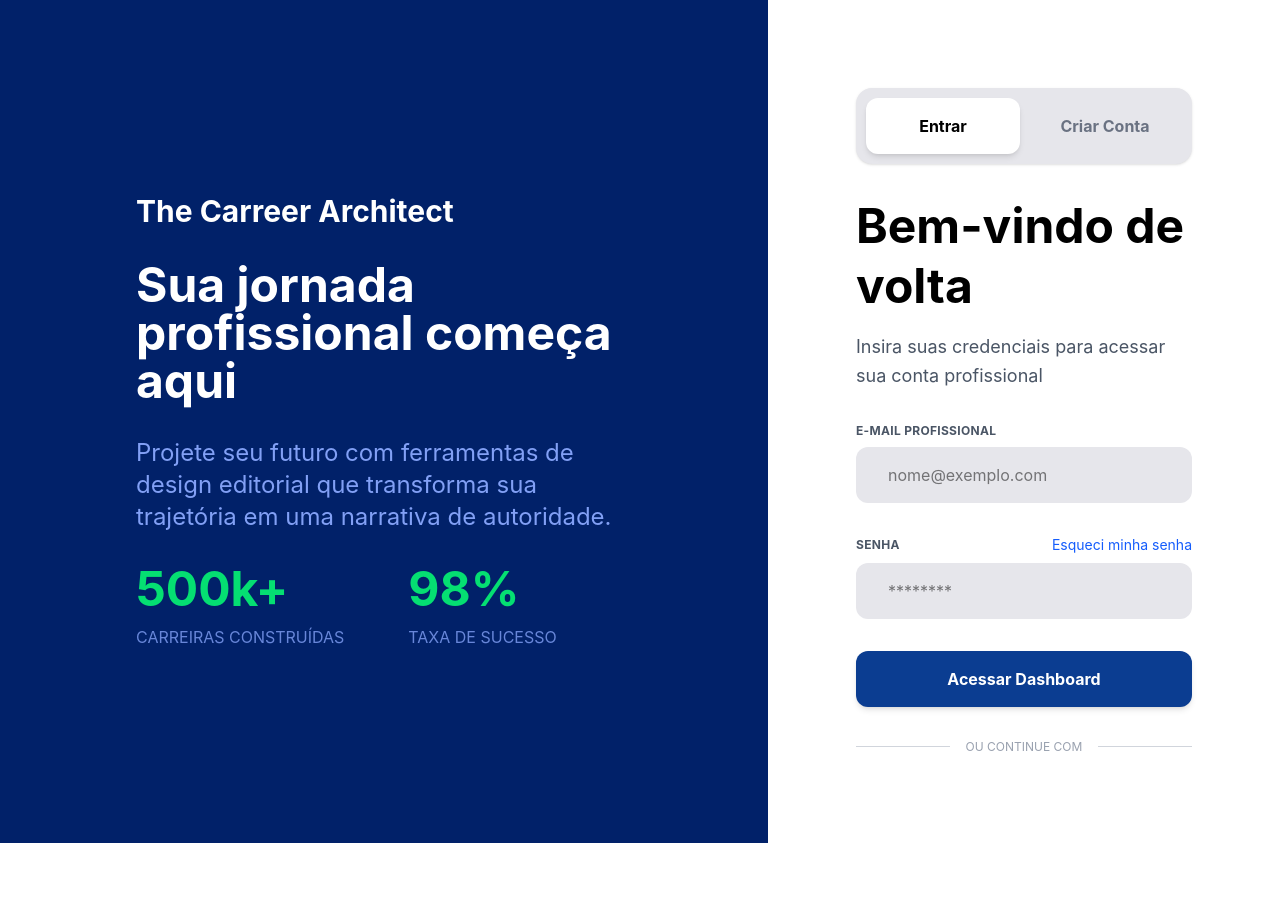
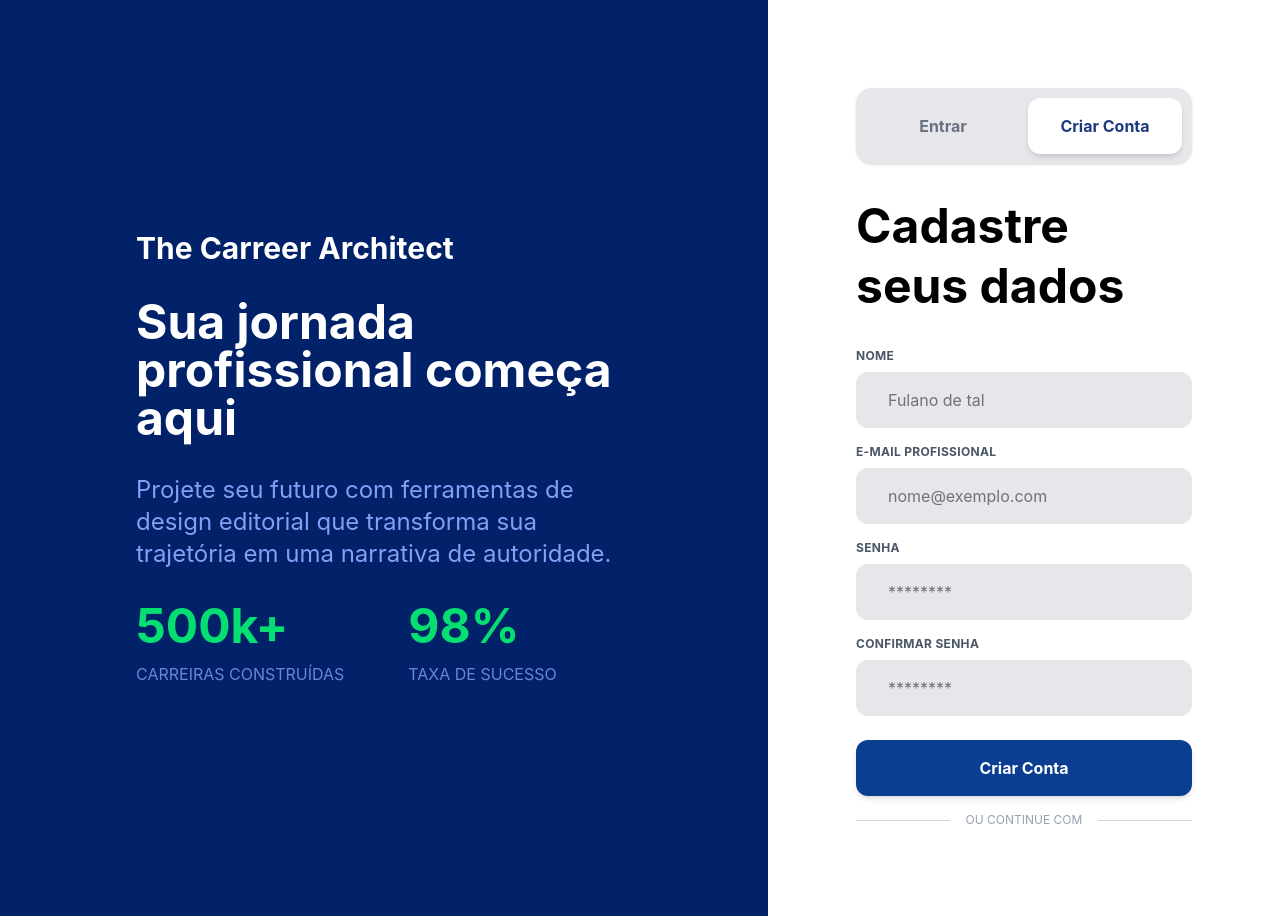
Before and after one commit to CiscoFrann/gerador-curriculo, a React (Vite) app: page / in a window 1280 px wide. Both pictures are taken after a click on the button "Criar Conta". Before the commit the page ends 843 px from the top, so only its background shows below. Built offline with nearby package versions, Linux system fonts and the light colour scheme.

Commit message:
feat: add regiser component

```diff
--- /dev/null
+++ b/src/components/LoginForm/inedx.tsx
@@ -0,0 +1,44 @@
+function LoginForm() {
+  return (
+    <form className="flex flex-col gap-4">
+      <div className="flex flex-col gap-2">
+        <label className="text-xs font-bold tracking-wide text-gray-600">
+          E-MAIL PROFISSIONAL
+        </label>
+        <input
+          type="e-mail"
+          placeholder="nome@exemplo.com"
+          className="bg-[#E6E6EB] w-full px-4 py-4 rounded-xl pl-8 outline-none"
+        />
+      </div>
+
+      <div className="flex flex-col gap-2">
+        <div className="flex justify-between items-center">
+          <label className="text-xs font-bold tracking-wide text-gray-600">
+            SENHA
+          </label>
+          <span className="text-blue-600 text-sm cursor-pointer hover:underline">
+            Esqueci minha senha
+          </span>
+        </div>
+        <input
+          type="password"
+          placeholder="********"
+          className="bg-[#E6E6EB] w-full px-4 py-4 rounded-xl pl-8 outline-none"
+        />
+      </div>
+
+      <button className="bg-[#0B3D91] text-white w-full mt-2 p-4 cursor-pointer font-bold pl-4 rounded-xl shadow-md hover:scale-[1.02] transition-all duration-200">
+        Acessar Dashboard
+      </button>
+
+      <div className="flex items-center gap-4 text-gray-400 text-xs">
+        <div className="flex-1 h-px bg-gray-300"></div>
+        OU CONTINUE COM
+        <div className="flex-1 h-px bg-gray-300"></div>
+      </div>
+    </form>
+  );
+}
+
+export default LoginForm;
--- /dev/null
+++ b/src/components/RegisterForm/index.tsx
@@ -0,0 +1,65 @@
+function RegisterForm() {
+  return (
+    <form className="flex flex-col gap-4">
+      <div className="flex flex-col gap-2">
+        <label className="text-xs font-bold tracking-wide text-gray-600">
+          NOME
+        </label>
+        <input
+          type="name"
+          placeholder="Fulano de tal"
+          className="bg-[#E6E6EB] w-full px-4 py-4 rounded-xl pl-8 outline-none"
+        />
+      </div>
+
+      <div className="flex flex-col gap-2">
+        <label className="text-xs font-bold tracking-wide text-gray-600">
+          E-MAIL PROFISSIONAL
+        </label>
+        <input
+          type="e-mail"
+          placeholder="nome@exemplo.com"
+          className="bg-[#E6E6EB] w-full px-4 py-4 rounded-xl pl-8 outline-none"
+        />
+      </div>
+
+      <div className="flex flex-col gap-2">
+        <div className="flex justify-between items-center">
+          <label className="text-xs font-bold tracking-wide text-gray-600">
+            SENHA
+          </label>
+        </div>
+        <input
+          type="password"
+          placeholder="********"
+          className="bg-[#E6E6EB] w-full px-4 py-4 rounded-xl pl-8 outline-none"
+        />
+      </div>
+
+      <div className="flex flex-col gap-2">
+        <div className="flex justify-between items-center">
+          <label className="text-xs font-bold tracking-wide text-gray-600">
+            CONFIRMAR SENHA
+          </label>
+        </div>
+        <input
+          type="password"
+          placeholder="********"
+          className="bg-[#E6E6EB] w-full px-4 py-4 rounded-xl pl-8 outline-none"
+        />
+      </div>
+
+      <button className="bg-[#0B3D91] text-white w-full p-4 mt-2 cursor-pointer font-bold pl-4 rounded-xl shadow-md hover:scale-[1.02] transition-all duration-200">
+        Criar Conta
+      </button>
+
+      <div className="flex items-center gap-4 text-gray-400 text-xs">
+        <div className="flex-1 h-px bg-gray-300"></div>
+        OU CONTINUE COM
+        <div className="flex-1 h-px bg-gray-300"></div>
+      </div>
+    </form>
+  );
+}
+
+export default RegisterForm;
--- a/src/pages/Auth/index.tsx
+++ b/src/pages/Auth/index.tsx
@@ -1,4 +1,9 @@
+import { useState } from "react";
+import LoginForm from "../../components/LoginForm/inedx";
+import RegisterForm from "../../components/RegisterForm";
+
 function Auth() {
+  const [activeTab, setactiveTab] = useState<"login" | "register">("login");
   return (
     <div className="min-h-screen flex flex-col md:flex-row">
       <div className="hidden md:flex md:w-1/2 lg:w-[60%] bg-[#012169]  flex-col justify-center p-16 items-center gap-8">
@@ -32,60 +37,40 @@ function Auth() {
 
       <div className="flex-1 flex flex-col justify-center items-center p-12">
         <div className="w-full max-w-md flex flex-col gap-8 p-10">
-          <div className="bg-[#E6E6EB] p-1.5 rounded-2xl flex shadow-sm self-center w-full">
-            <button className="flex-1 py-4 px-8 m-1 rounded-xl font-bold hover:scale-105 cursor-pointer transition-all duration-200 bg-white text-black shadow-md">
+          <div className="bg-[#E6E6EB] p-1.5 rounded-2xl flex shadow-sm self-center w-full ">
+            <button
+              className={`flex-1 py-4 px-8 m-1 rounded-xl font-bold hover:scale-105 cursor-pointer transition-all duration-200 ${activeTab === "login" ? "bg-white text-[#1B3A7E] shadow-md" : "bg-[#E6E6EB] text-gray-500 "}  `}
+              onClick={() => setactiveTab("login")}
+            >
               Entrar
             </button>
-            <button className="flex-1 py-4 px-8 m-1 rounded-xl font-bold hover:scale-105 cursor-pointer transition-all duration-200 text-gray-500">
+            <button
+              className={`flex-1 py-4 px-8 m-1 rounded-xl font-bold hover:scale-105 cursor-pointer transition-all duration-200 ${activeTab === "register" ? "bg-white text-[#1B3A7E] shadow-md" : "bg-[#E6E6EB] text-gray-500 "}  `}
+              onClick={() => setactiveTab("register")}
+            >
               Criar Conta
             </button>
           </div>
 
           <div className="flex flex-col gap-4 text-left">
-            <h1 className="text-black text-5xl font-bold leading-tight">
-              Bem-vindo de volta
-            </h1>
+            {activeTab === "login" ? (
+              <h1 className="text-black text-5xl font-bold leading-tight">
+                Bem-vindo de volta
+              </h1>
+            ) : (
+              <h1 className="text-black text-5xl font-bold leading-tight">
+                Cadastre seus dados
+              </h1>
+            )}
 
-            <p className="text-gray-600 text-lg leading-relaxed">
-              Insira suas credenciais para acessar sua conta profissional
-            </p>
+            {activeTab === "login" && (
+              <p className="text-gray-600 text-lg leading-relaxed">
+                Insira suas credenciais para acessar sua conta profissional.
+              </p>
+            )}
           </div>
 
-          <div className="flex flex-col gap-2">
-            <label className="text-xs font-bold tracking-wide text-gray-600">
-              E-MAIL PROFISSIONAL
-            </label>
-            <input
-              type="e-mail"
-              placeholder="nome@exemplo.com"
-              className="bg-[#E6E6EB] w-full px-4 py-4 rounded-xl pl-8 outline-none"
-            />
-          </div>
-
-          <div className="flex flex-col gap-2">
-            <div className="flex justify-between items-center">
-              <label className="text-xs font-bold tracking-wide text-gray-600">
-                SENHA
-              </label>
-              <span className="text-blue-600 text-sm cursor-pointer hover:underline">
-                Esqueci minha senha
-              </span>
-            </div>
-            <input
-              type="password"
-              placeholder="********"
-              className="bg-[#E6E6EB] w-full px-4 py-4 rounded-xl pl-8 outline-none"
-            />
-          </div>
-          <button className="bg-[#0B3D91] text-white w-full p-4 cursor-pointer font-bold pl-4 rounded-xl shadow-md hover:scale-[1.02] transition-all duration-200">
-            Acessar Dashboard
-          </button>
-
-          <div className="flex items-center gap-4 text-gray-400 text-xs">
-            <div className="flex-1 h-px bg-gray-300"></div>
-            OU CONTINUE COM
-            <div className="flex-1 h-px bg-gray-300"></div>
-          </div>
+          {activeTab === "login" ? <LoginForm /> : <RegisterForm />}
 
           {/* <div className="flex gap-4">
             <button className="flex-1 bg-[#E6E6EB] py-3 rounded-xl flex items-center justify-center gap-2 hover:bg-gray-200 transition">
```
